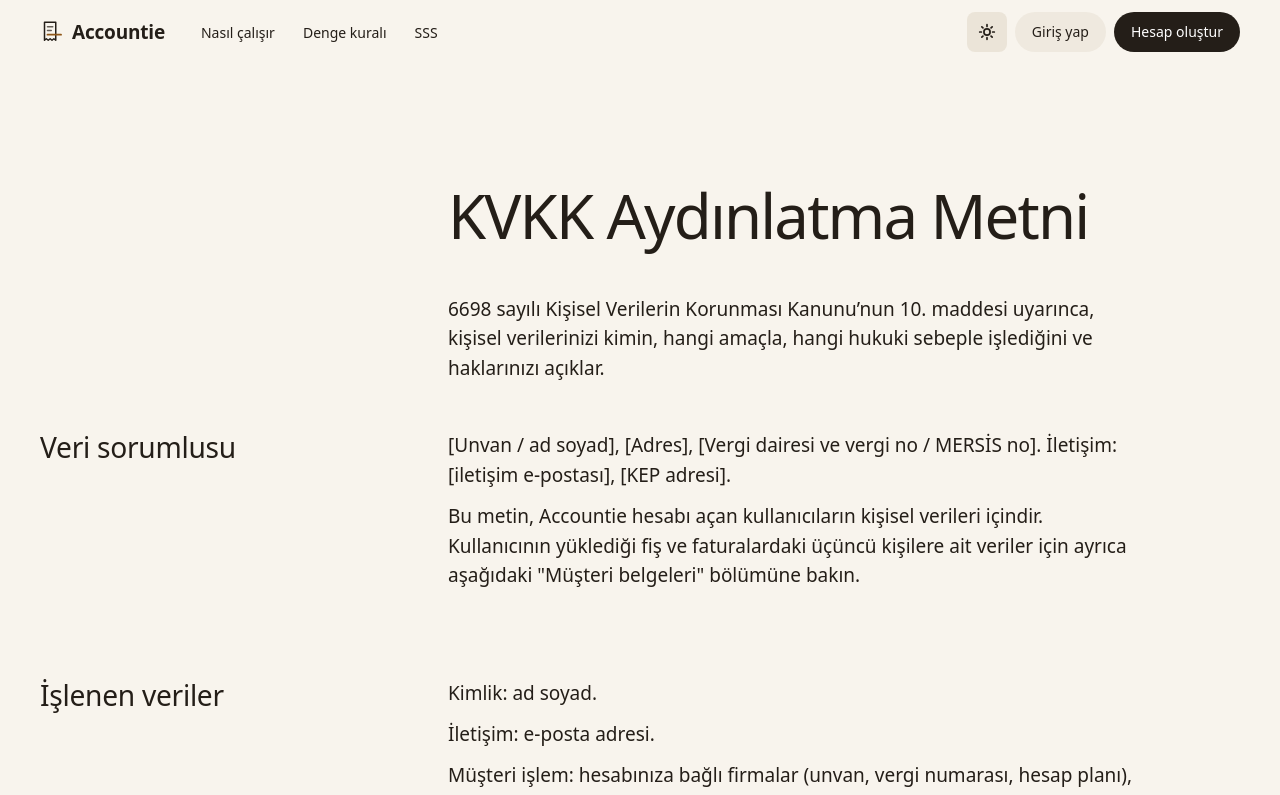
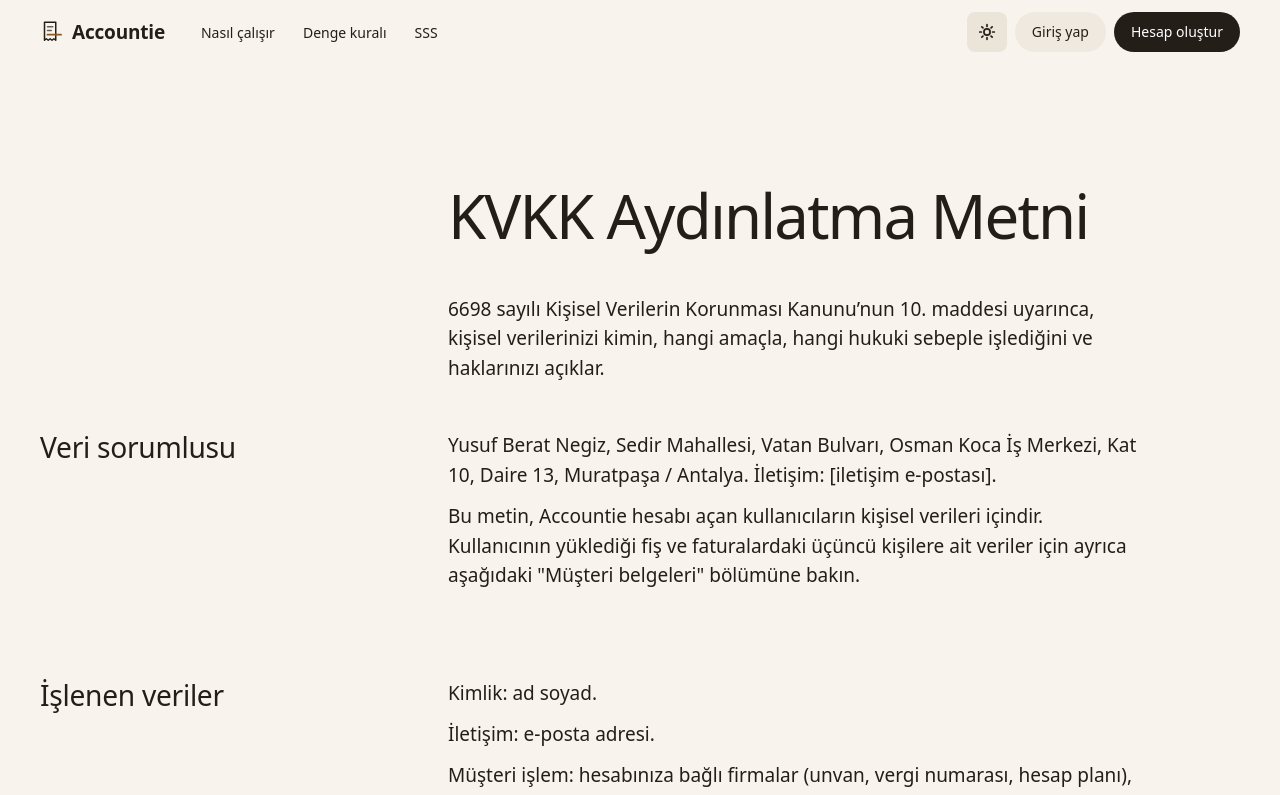
Before and after one commit to yusufberatnegiz/Accountie, a Next.js app: page /kvkk in a window 1280 px wide. Shown: the top 795 px of the page. Built offline with nearby package versions, Linux system fonts and the light colour scheme; a web font is replaced by a local one.

Commit message:
Künye: yayımlayan Yusuf Berat Negiz, Muratpaşa/Antalya adresi, yetkili mahkeme Antalya; vergi no ve KEP satırları şirket kurulana kadar kaldırıldı (e-posta bekleniyor)

```diff
--- a/src/app/kosullar/page.tsx
+++ b/src/app/kosullar/page.tsx
@@ -15,7 +15,7 @@ const SECTIONS: LegalSection[] = [
   {
     title: "1. Taraflar",
     body: [
-      `Bu sözleşme, Accountie hizmetini sunan ${PROVIDER.name} (${PROVIDER.address}; ${PROVIDER.taxNo}) ("Accountie") ile Accountie hesabı açan kişi ya da büro ("Kullanıcı") arasındadır.`,
+      `Bu sözleşme, Accountie hizmetini sunan ${PROVIDER.name} (${PROVIDER.address}) ("Accountie") ile Accountie hesabı açan kişi ya da büro ("Kullanıcı") arasındadır.`,
       "Kullanıcı, kayıt formundaki kutuyu işaretleyerek bu koşulları okuduğunu ve kabul ettiğini beyan eder. Kabul tarihi ve kabul edilen metnin tarihi hesapla birlikte kaydedilir.",
       "Hizmet mali müşavirler, muhasebe büroları ve işletmeler içindir. Kullanıcı, hizmeti mesleki ya da ticari amaçla kullandığını beyan eder; bu nedenle tüketici mevzuatı (6502 sayılı Kanun) bu sözleşmeye uygulanmaz.",
     ],
@@ -96,7 +96,7 @@ const SECTIONS: LegalSection[] = [
     title: "11. Değişiklikler ve bildirimler",
     body: [
       "Accountie bu koşulları değiştirebilir. Değişiklik, yürürlükten en az 15 gün önce e-postayla bildirilir ve bu sayfada yayımlanır. Kullanıcı değişikliği kabul etmezse hesabını kapatabilir.",
-      `Kullanıcıya bildirimler hesabındaki e-posta adresine yapılır. Accountie'ye bildirimler: ${PROVIDER.email}, ${PROVIDER.kep}.`,
+      `Kullanıcıya bildirimler hesabındaki e-posta adresine yapılır. Accountie'ye bildirimler ${PROVIDER.email} adresine ya da yazılı olarak yukarıdaki adrese yapılır.`,
     ],
   },
   {
--- a/src/app/kvkk/page.tsx
+++ b/src/app/kvkk/page.tsx
@@ -13,7 +13,7 @@ const SECTIONS: LegalSection[] = [
   {
     title: "Veri sorumlusu",
     body: [
-      `${PROVIDER.name}, ${PROVIDER.address}, ${PROVIDER.taxNo}. İletişim: ${PROVIDER.email}, ${PROVIDER.kep}.`,
+      `${PROVIDER.name}, ${PROVIDER.address}. İletişim: ${PROVIDER.email}.`,
       "Bu metin, Accountie hesabı açan kullanıcıların kişisel verileri içindir. Kullanıcının yüklediği fiş ve faturalardaki üçüncü kişilere ait veriler için ayrıca aşağıdaki \"Müşteri belgeleri\" bölümüne bakın.",
     ],
   },
@@ -79,7 +79,7 @@ const SECTIONS: LegalSection[] = [
       "Silinmesini ya da yok edilmesini isteme, bu işlemlerin aktarılan kişilere bildirilmesini isteme.",
       "Otomatik sistemlerle analiz sonucu aleyhinize bir sonuç çıkmasına itiraz etme.",
       "Kanuna aykırı işleme nedeniyle uğradığınız zararın giderilmesini isteme.",
-      `Başvurunuzu ${PROVIDER.email} adresine kayıtlı e-postanızdan, ${PROVIDER.kep} KEP adresine ya da yazılı olarak ${PROVIDER.address} adresine iletebilirsiniz.`,
+      `Başvurunuzu kayıtlı e-postanızdan ${PROVIDER.email} adresine ya da yazılı olarak ${PROVIDER.address} adresine iletebilirsiniz.`,
       "Başvurular en geç 30 gün içinde ücretsiz olarak sonuçlandırılır (Veri Sorumlusuna Başvuru Usul ve Esasları Hakkında Tebliğ).",
     ],
   },
--- a/src/components/site/LegalPage.tsx
+++ b/src/components/site/LegalPage.tsx
@@ -28,14 +28,12 @@ export function LegalPage({ title, lead, sections, prefix }: { title: string; le
 }
 
 /**
- * Who runs the service. shortcut: placeholders until the company exists; fill these before any sale or the store listing,
- * the pages show them as written.
+ * Who runs the service, as the pages print it. shortcut: a person, no tax number or KEP yet; add the company's title,
+ * MERSİS/VKN and KEP here once it exists (before charging).
  */
 export const PROVIDER = {
-  name: "[Unvan / ad soyad]",
-  address: "[Adres]",
-  taxNo: "[Vergi dairesi ve vergi no / MERSİS no]",
+  name: "Yusuf Berat Negiz",
+  address: "Sedir Mahallesi, Vatan Bulvarı, Osman Koca İş Merkezi, Kat 10, Daire 13, Muratpaşa / Antalya",
   email: "[iletişim e-postası]",
-  kep: "[KEP adresi]",
-  court: "[İl]",
+  court: "Antalya",
 };
```
